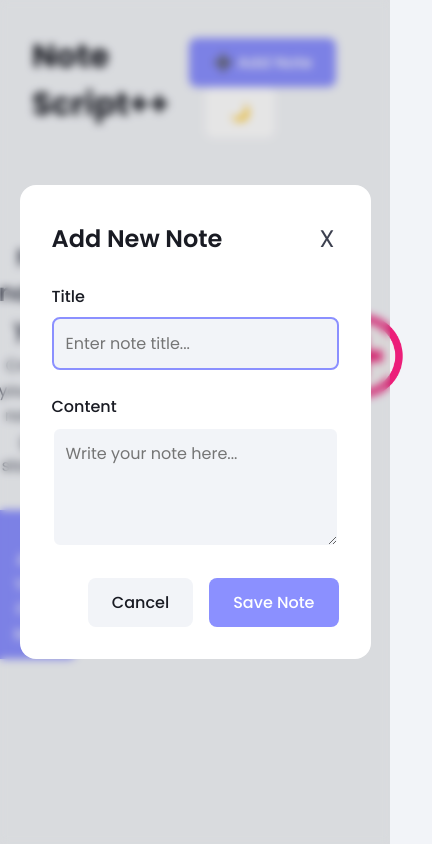
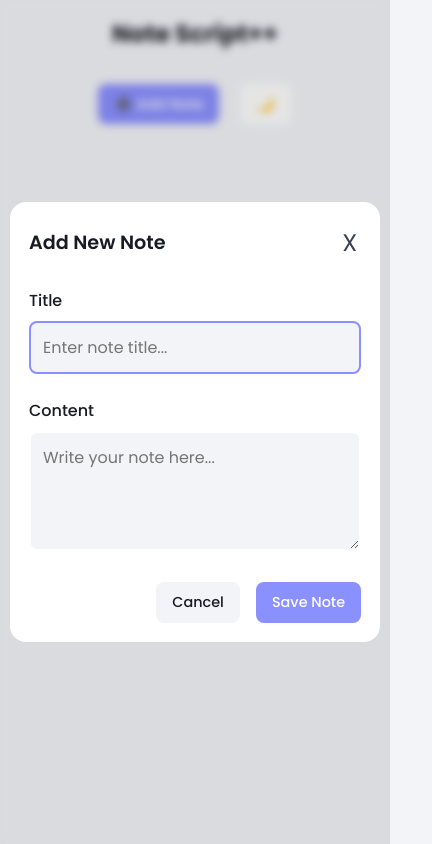
Before and after one commit to PrajwalMundekar/Note-Script-, a plain HTML site: page index.html in a window 390 px wide. Both pictures are taken after a click on the button "➕ Add Note". Shown: the whole page, 432 px wide, since content can reach past the window. Drawn offline with Linux system fonts and the light colour scheme.

Commit message:
Update style.css for responsive design

```diff
--- a/style.css
+++ b/style.css
@@ -293,3 +293,109 @@ dialog::backdrop {
   font-size: 1rem;
   margin-bottom: 2rem;
 }
+
+/* ✅ RESPONSIVE DESIGN */
+
+/* --- Small Devices (Phones) --- */
+@media (max-width: 600px) {
+
+  body {
+    margin: 1rem;
+  }
+
+  header {
+    flex-direction: column;
+    gap: 1rem;
+    text-align: center;
+  }
+
+  header h1 {
+    font-size: 1.5rem;
+  }
+
+  .add-note-btn,
+  .theme-toggle-btn {
+    padding: 0.6rem 1rem;
+    font-size: 0.9rem;
+  }
+
+  .notes-grid {
+    grid-template-columns: 1fr;
+    gap: 1rem;
+  }
+
+  .note-card {
+    padding: 1rem;
+  }
+
+  .note-title {
+    font-size: 1.1rem;
+  }
+
+  .note-content {
+    font-size: 0.9rem;
+  }
+
+  dialog {
+    width: 95vw;
+    max-width: none;
+  }
+
+  .dialog-content {
+    padding: 1.2rem;
+  }
+
+  .dialog-title {
+    font-size: 1.2rem;
+  }
+
+  .cancel-btn,
+  .save-btn {
+    padding: 0.6rem 1rem;
+    font-size: 0.9rem;
+  }
+
+  .empty-state h2 {
+    font-size: 1.2rem;
+  }
+
+  .empty-state p {
+    font-size: 0.9rem;
+  }
+
+  .emptyNotes img {
+    width: 200px;
+    height: 200px;
+  }
+}
+
+/* --- Medium Devices (Tablets) --- */
+@media (min-width: 601px) and (max-width: 900px) {
+
+  header h1 {
+    font-size: 1.75rem;
+  }
+
+  .notes-grid {
+    grid-template-columns: repeat(auto-fill, minmax(250px, 1fr));
+  }
+
+  .note-card {
+    padding: 1.25rem;
+  }
+
+  dialog {
+    width: 80vw;
+  }
+}
+
+/* --- Large Screens (Desktop) --- */
+@media (min-width: 901px) {
+  .notes-grid {
+    grid-template-columns: repeat(auto-fill, minmax(300px, 1fr));
+  }
+
+  dialog {
+    width: 500px;
+  }
+}
```
